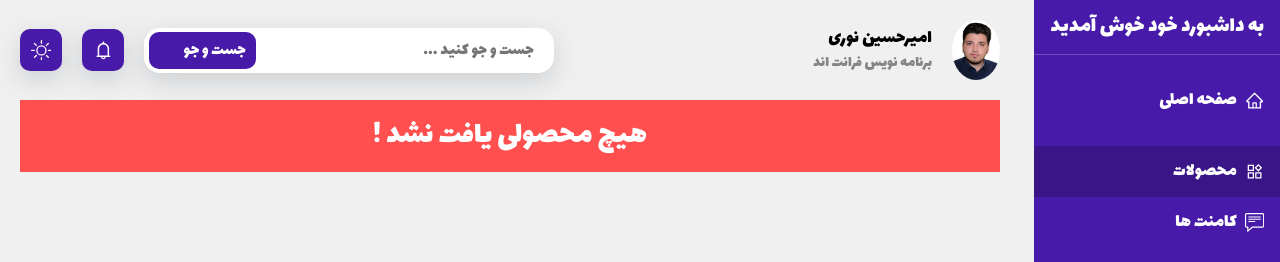
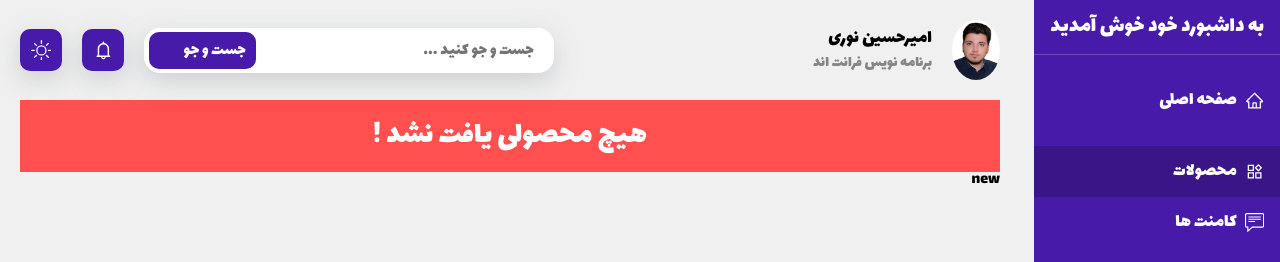
Before and after one commit to AmirNouri-dev/cms-farsi, a React (Vite) app: page /products in a window 1280 px wide. Shown: the top 262 px of the page. Built offline with nearby package versions, Linux system fonts and the light colour scheme.

Commit message:
create AddNewProduct comp -> import and use it in Products page

```diff
--- /dev/null
+++ b/src/Components/AddNewProduct/AddNewProduct.jsx
@@ -0,0 +1,5 @@
+import React from "react";
+import "./AddNewProduct.css";
+export default function AddNewProduct() {
+  return <div>new</div>;
+}
--- a/src/Pages/Products/Products.jsx
+++ b/src/Pages/Products/Products.jsx
@@ -1,11 +1,13 @@
 import React from "react";
 import "./Products.css";
 import ErrorBox from "../../Components/ErrorBox/ErrorBox";
+import AddNewProduct from "../../Components/AddNewProduct/AddNewProduct";
 
 export default function Products() {
   return (
     <div>
       <ErrorBox msg="هیچ محصولی یافت نشد !" />
+      <AddNewProduct />
     </div>
   );
 }
```
Also changed, not shown: src/Components/AddNewProduct/AddNewProduct.css (added).
